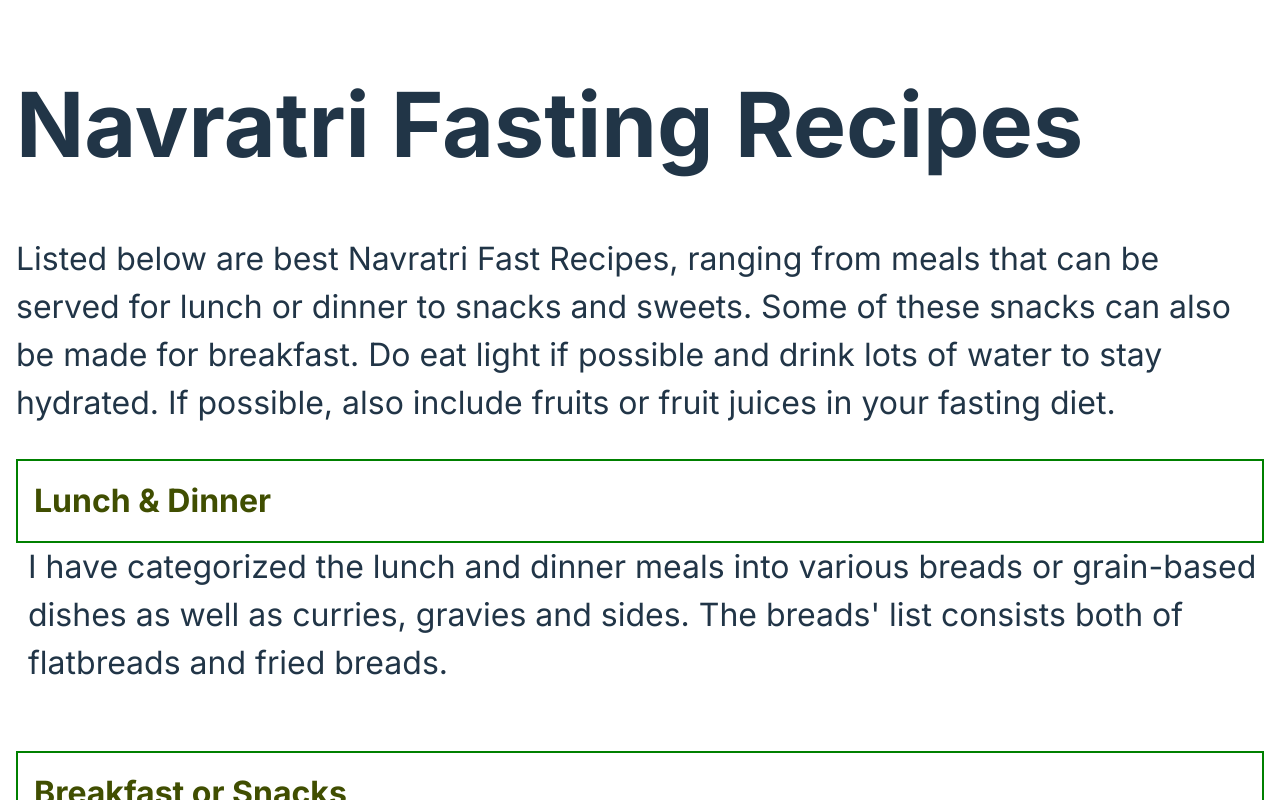
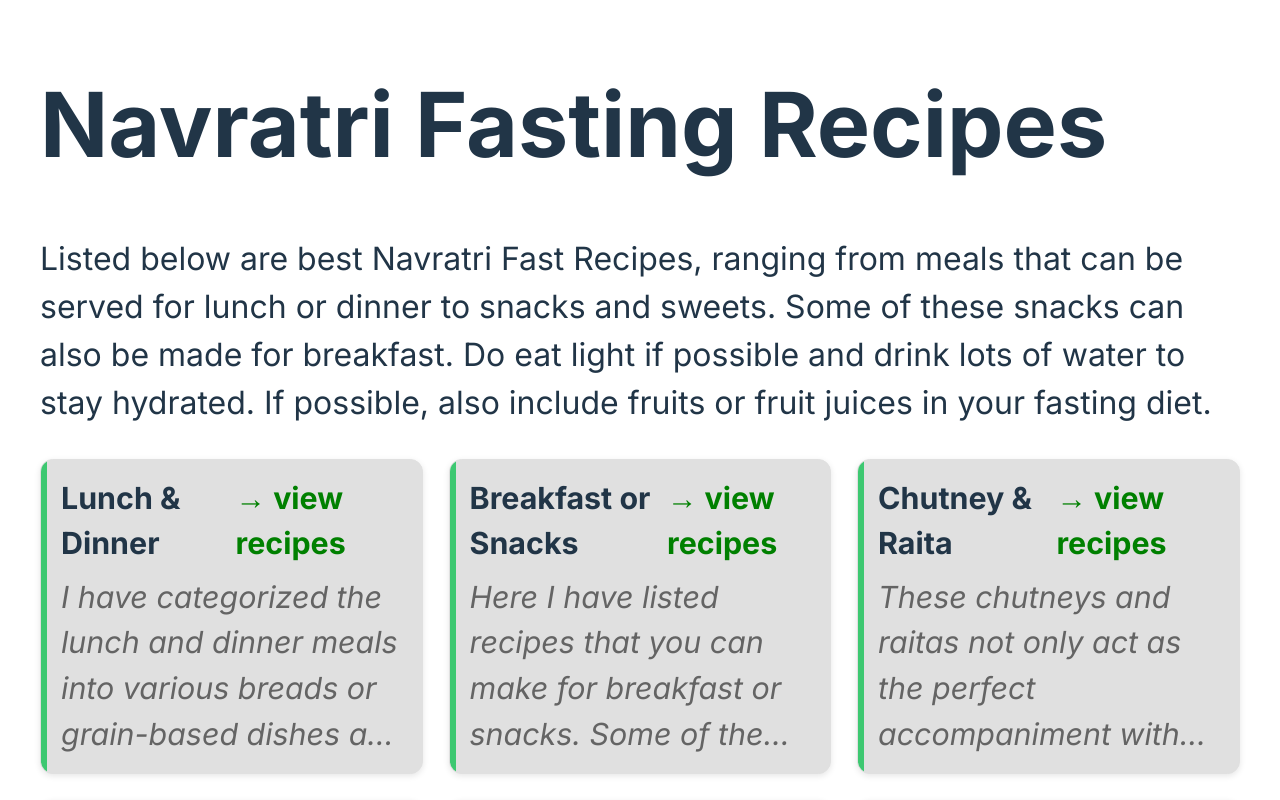
Before and after one commit to nadi-stuti/navratri, a React (Vite) app: page /recipes in a window 1280 px wide. Both pictures are taken after a click on the button "Enter App". Shown: the top 800 px of the page. Built offline with nearby package versions, Linux system fonts and the light colour scheme.

Commit message:
fixed link buttons on recipe category page
Users complained about buttons in recipe button not understandable as buttons so i fixed them now the links looks like buttons

```diff
--- a/src/index.css
+++ b/src/index.css
@@ -1,4 +1,5 @@
-@import url('https://fonts.googleapis.com/css2?family=Inter:wght@300;400;500;600;700&display=swap');
+@import url('https://fonts.googleapis.com/css2?family=Inter:ital,wght@0,300;0,400;0,500;0,600;0,700;1,300;1,400;1,500;1,600;1,700&display=swap');
+
 
 :root {
   font-family: 'Inter', system-ui, Avenir, Helvetica, Arial, sans-serif;
--- a/src/pages/recipe/RecipeCategories.css
+++ b/src/pages/recipe/RecipeCategories.css
@@ -1,23 +1,146 @@
 .categories {
     padding: 1rem;
+    max-width: 1200px;
+    margin: 0 auto;
 
     ul {
         list-style-type: none;
         padding: 0;
 
-        li {
-            margin-bottom: 1rem;
+        &.categories-grid {
+            display: grid;
+            grid-template-columns: 1fr;
+            gap: 1rem;
+        }
+
+        li.category-card {
+            list-style: none;
+        }
+
+        a.category-card__link {
             display: flex;
             flex-direction: column;
+            gap: 0.5rem;
+            padding: 1rem 1.25rem;
+            min-height: 72px;
+            border-radius: 0.8rem;
+            background: var(--card-bg);
+            border: 1px solid var(--border-color);
+            box-shadow: 0 2px 6px var(--shadow);
+            text-decoration: none;
+            color: var(--primary-text);
+            transition: transform 0.08s ease, box-shadow 0.2s ease, background 0.2s ease, border-color 0.2s ease;
+            position: relative;
+            overflow: hidden;
+            font-size: 0.95em; /* tame large global scaling inside cards */
+        }
 
-            a {
-                padding: 1rem;
-                border: 2px solid green;
-            }
+        a.category-card__link:hover {
+            transform: translateY(-2px);
+            box-shadow: 0 6px 16px var(--shadow);
+            border-color: var(--accent-color);
+            background: linear-gradient(0deg, color-mix(in srgb, var(--button-hover) 60%, transparent), var(--card-bg));
+        }
 
-            i {
-                padding-left: 0.75rem;
-            }
+        a.category-card__link:active {
+            transform: translateY(0) scale(0.99);
+        }
+
+        a.category-card__link:focus-visible {
+            outline: 3px solid var(--accent-color);
+            outline-offset: 2px;
+        }
+
+        .category-card__title {
+            font-weight: 700;
+            display: inline-flex;
+            align-items: center;
+            gap: 0.5rem;
+        }
+
+        /* subtle accent bar */
+        a.category-card__link::before {
+            content: "";
+            position: absolute;
+            left: 0;
+            top: 0;
+            bottom: 0;
+            width: 6px;
+            background: var(--accent-color);
+            opacity: 0.85;
+        }
+
+        /* chevron affordance */
+        .category-card__title::after {
+            content: "→ view recipes";
+            font-weight: 800;
+            color: var(--link-hover);
+        }
+
+        .category-card__desc i {
+            display: block;
+            font-style: italic;
+            font-weight: 400;
+            color: var(--secondary-text);
+            overflow: hidden;
+            display: -webkit-box;
+            -webkit-box-orient: vertical;
+            -webkit-line-clamp: 5; /* clamp long text */
+            line-clamp: 5;
         }
     }
 }
+
+@media (min-width: 640px) {
+    .categories {
+        ul.categories-grid {
+            grid-template-columns: repeat(2, 1fr);
+            gap: 1.25rem;
+        }
+
+        ul .category-card__link {
+            padding: 1.1rem 1.35rem;
+            min-height: 84px;
+            font-size: 0.9em; /* keep tablet paragraphs compact */
+        }
+
+        ul .category-card__desc i {
+            -webkit-line-clamp: 4;
+            line-clamp: 4;
+        }
+    }
+}
+
+/* Tablet landscape and small laptops: keep 2 columns for balance */
+@media (min-width: 900px) and (max-width: 1199px) {
+    .categories {
+        ul.categories-grid {
+            grid-template-columns: repeat(2, minmax(320px, 1fr));
+            gap: 1.4rem;
+        }
+
+        ul .category-card__link {
+            padding: 1rem 1.2rem;
+            font-size: 0.9em;
+        }
+
+        ul .category-card__desc i {
+            -webkit-line-clamp: 3;
+            line-clamp: 3;
+        }
+    }
+}
+
+/* Desktop: expand to 3 columns */
+@media (min-width: 1200px) {
+    .categories {
+        ul.categories-grid {
+            grid-template-columns: repeat(3, 1fr);
+            gap: 1.6rem;
+        }
+
+        ul .category-card__link {
+            font-size: 0.95em;
+        }
+    }
+}
--- a/src/pages/recipe/RecipeCategories.tsx
+++ b/src/pages/recipe/RecipeCategories.tsx
@@ -1,7 +1,6 @@
 import { Link } from "react-router";
 import "./RecipeCategories.css";
 import { recipeCategories } from "../../model/recipe-data/recipeData";
-import React from "react";
 import { useLanguage } from "../../contexts/LanguageContext";
 
 const RecipeCategories = () => {
@@ -38,18 +37,23 @@ const RecipeCategories = () => {
     <div className="categories">
       <h1>{t("pages.recipes.title")}</h1>
       <p>{t("pages.recipes.description")}</p>
-      <ul>
+      <ul className="categories-grid">
         {recipeCategories.map((c) => (
-          <li key={c.title}>
-            <Link to={c.route}>{getCategoryTitle(c.id)}</Link>
-            {getCategoryDescription(c.id)
-              .split("\n")
-              .map((line, index) => (
-                <React.Fragment key={index}>
-                  <i>{line}</i>
-                  <br />
-                </React.Fragment>
-              ))}
+          <li key={c.title} className="category-card">
+            <Link
+              to={c.route}
+              className="category-card__link"
+              aria-label={getCategoryTitle(c.id)}
+            >
+              <span className="category-card__title">{getCategoryTitle(c.id)}</span>
+              <div className="category-card__desc">
+                {getCategoryDescription(c.id)
+                  .split("\n")
+                  .map((line, index) => (
+                    <i key={index}>{line}</i>
+                  ))}
+              </div>
+            </Link>
           </li>
         ))}
       </ul>
```
